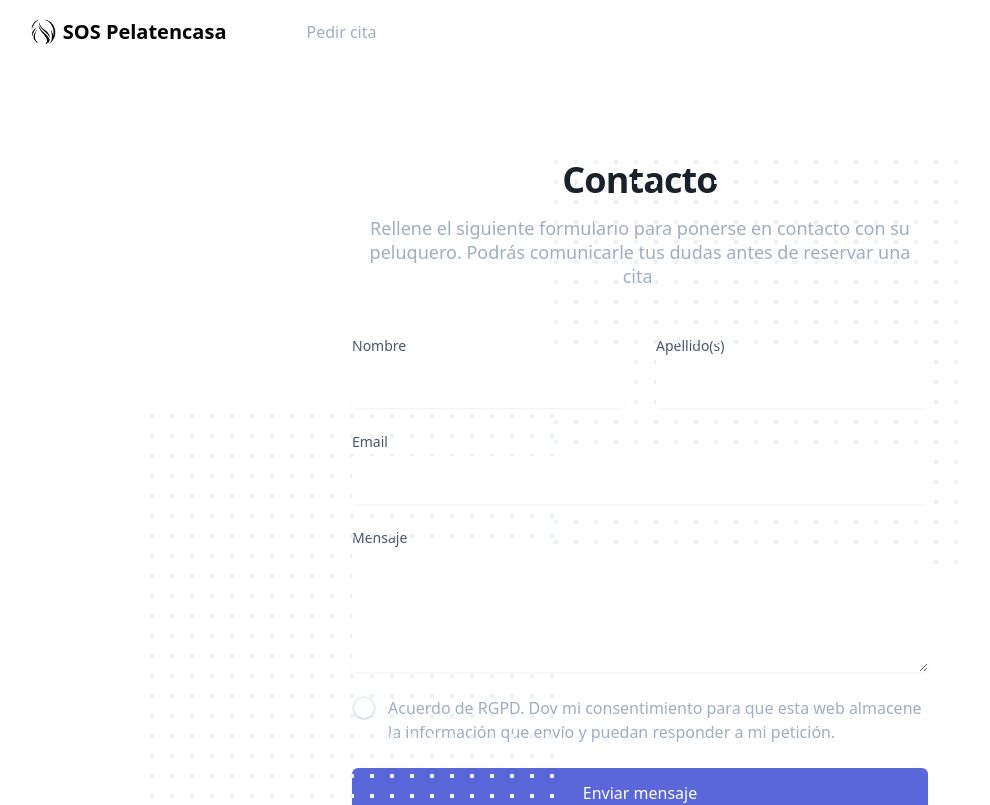
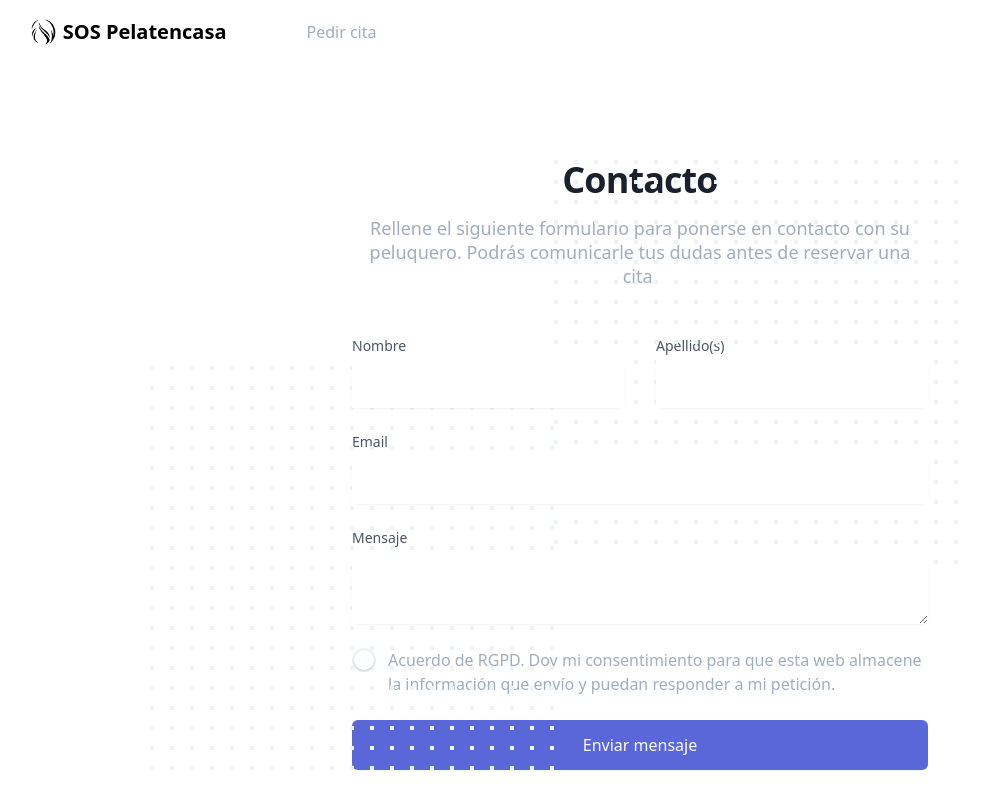
Before and after one commit to Afsoon/soscortarmeelpelo, a Next.js app: page /contact in a window 1280 px wide. Shown: the top 805 px of the page, without its empty margins (0-990 px from the left). Built offline with nearby package versions, Linux system fonts and the light colour scheme; what @tailwindcss/ui would draw is missing.

Commit message:
Form with behaviour but don't sent yet the form

```diff
--- a/package.json
+++ b/package.json
@@ -26,7 +26,8 @@
   "dependencies": {
     "next": "9.3.4",
     "react": "16.13.1",
-    "react-dom": "16.13.1"
+    "react-dom": "16.13.1",
+    "react-hook-form": "^5.5.0"
   },
   "devDependencies": {
     "@fullhuman/postcss-purgecss": "^2.1.0",
--- a/src/pages/contact.tsx
+++ b/src/pages/contact.tsx
@@ -1,17 +1,231 @@
-import React, { useState } from 'react'
+import React, { useState, forwardRef } from 'react'
 import Footer from '../components/Footer'
 import Header from '../components/Header'
 import Head from 'next/head'
+import { useForm } from 'react-hook-form'
 
-const Form = () => {
-  const [accepTOC, setAceeptTOC] = useState(false)
-  const classNameBg = accepTOC ? 'bg-indigo-600' : 'bg-gray-200'
-  const classNameTransition = accepTOC ? 'translate-x-5' : 'translate-x-0'
+const emailRegex = /(?:[a-z0-9!#$%&'*+/=?^_`{|}~-]+(?:\.[a-z0-9!#$%&'*+/=?^_`{|}~-]+)*|"(?:[\x01-\x08\x0b\x0c\x0e-\x1f\x21\x23-\x5b\x5d-\x7f]|\\[\x01-\x09\x0b\x0c\x0e-\x7f])*")@(?:(?:[a-z0-9](?:[a-z0-9-]*[a-z0-9])?\.)+[a-z0-9](?:[a-z0-9-]*[a-z0-9])?|\[(?:(?:25[0-5]|2[0-4][0-9]|[01]?[0-9][0-9]?)\.){3}(?:25[0-5]|2[0-4][0-9]|[01]?[0-9][0-9]?|[a-z0-9-]*[a-z0-9]:(?:[\x01-\x08\x0b\x0c\x0e-\x1f\x21-\x5a\x53-\x7f]|\\[\x01-\x09\x0b\x0c\x0e-\x7f])+)\])/i
+
+const Input = ({
+  htmlFor,
+  innerRef,
+  labelValue,
+  error,
+}: {
+  htmlFor: string
+  innerRef: any
+  labelValue: string
+  error?: any
+}) => {
+  const className = error
+    ? 'form-input block w-full pr-10 py-3 px-4 border-red-300 text-red-900 placeholder-red-300 focus:border-red-300 focus:shadow-outline-red sm:text-sm sm:leading-5'
+    : 'form-input block w-full pr-10 py-3 px-4 transition ease-in-out duration-150'
+
+  return (
+    <>
+      <label
+        htmlFor={htmlFor}
+        className="block text-sm font-medium leading-5 text-gray-700"
+      >
+        {labelValue}
+      </label>
+      <div className="mt-1 relative rounded-md shadow-sm">
+        <input name={htmlFor} className={className} ref={innerRef} />
+        {error && (
+          <div className="absolute inset-y-0 right-0 pr-3 flex items-center pointer-events-none">
+            <svg
+              className="h-5 w-5 text-red-500"
+              fill="currentColor"
+              viewBox="0 0 20 20"
+            >
+              <path
+                fillRule="evenodd"
+                d="M18 10a8 8 0 11-16 0 8 8 0 0116 0zm-7 4a1 1 0 11-2 0 1 1 0 012 0zm-1-9a1 1 0 00-1 1v4a1 1 0 102 0V6a1 1 0 00-1-1z"
+                clipRule="evenodd"
+              />
+            </svg>
+          </div>
+        )}
+      </div>
+      {error && <p className="mt-2 text-sm text-red-600">{error.message}</p>}
+    </>
+  )
+}
+
+const Textarea = ({
+  htmlFor,
+  innerRef,
+  labelValue,
+  error,
+}: {
+  htmlFor: string
+  innerRef: any
+  labelValue: string
+  error?: any
+}) => {
+  const className = error
+    ? 'form-input block w-full pr-10 py-3 px-4 border-red-300 text-red-900 placeholder-red-300 focus:border-red-300 focus:shadow-outline-red sm:text-sm sm:leading-5'
+    : 'form-textarea block w-full pr-10 py-3 px-4 transition ease-in-out duration-150'
+
+  return (
+    <>
+      <label
+        htmlFor={htmlFor}
+        className="block text-sm font-medium leading-5 text-gray-700"
+      >
+        {labelValue}
+      </label>
+      <div className="mt-1 relative rounded-md shadow-sm">
+        <textarea name={htmlFor} className={className} ref={innerRef} />
+        {error && (
+          <div className="absolute inset-y-0 right-0 pr-3 flex items-center pointer-events-none">
+            <svg
+              className="h-5 w-5 text-red-500"
+              fill="currentColor"
+              viewBox="0 0 20 20"
+            >
+              <path
+                fillRule="evenodd"
+                d="M18 10a8 8 0 11-16 0 8 8 0 0116 0zm-7 4a1 1 0 11-2 0 1 1 0 012 0zm-1-9a1 1 0 00-1 1v4a1 1 0 102 0V6a1 1 0 00-1-1z"
+                clipRule="evenodd"
+              />
+            </svg>
+          </div>
+        )}
+      </div>
+      {error && <p className="mt-2 text-sm text-red-600">{error.message}</p>}
+    </>
+  )
+}
+
+const Form = ({ setShowCorrectMessage }) => {
+  const [acceptRGPD, setAcceptRGPD] = useState(false)
+  const [clicked, setClickedChecbox] = useState(false)
+  const { register, handleSubmit, errors } = useForm()
+  const classNameBg = acceptRGPD ? 'bg-indigo-600' : 'bg-gray-200'
+  const classNameTransition = acceptRGPD ? 'translate-x-5' : 'translate-x-0'
+  const onSubmit = (data) => {
+    if (acceptRGPD) {
+      setShowCorrectMessage(true)
+    } else {
+      setClickedChecbox(true)
+    }
+  }
 
   const clickCheckbox = () => {
-    setAceeptTOC((state) => !state)
+    setClickedChecbox(true)
+    setAcceptRGPD((state) => !state)
   }
+  return (
+    <form
+      onSubmit={handleSubmit(onSubmit)}
+      className="grid grid-cols-1 row-gap-6 sm:grid-cols-2 sm:col-gap-8"
+    >
+      <div>
+        <Input
+          htmlFor="first_name"
+          labelValue="Nombre"
+          innerRef={register({
+            required: {
+              value: true,
+              message: 'El nombre es obligatorio.',
+            },
+            min: { value: 1, message: 'El nombre es obligatorio.' },
+          })}
+          error={errors.first_name}
+        />
+      </div>
+      <div>
+        <Input
+          htmlFor="last_name"
+          labelValue="Apellido(s)"
+          innerRef={register()}
+          error={undefined}
+        />
+      </div>
+      <div className="sm:col-span-2">
+        <Input
+          htmlFor="email"
+          labelValue="Email"
+          innerRef={register({
+            required: {
+              value: true,
+              message: 'El email es obligatorio.',
+            },
+            pattern: {
+              value: emailRegex,
+              message: 'El emaile es invalido.',
+            },
+          })}
+          error={errors.email}
+        />
+      </div>
+      <div className="sm:col-span-2">
+        <Textarea
+          htmlFor="message"
+          labelValue="Mensaje"
+          innerRef={register({
+            required: {
+              value: true,
+              message: 'El mensaje es obligatorio.',
+            },
+            min: { value: 1, message: 'El mensaje es obligatorio.' },
+          })}
+          error={errors.message}
+        />
+      </div>
+      <div className="sm:col-span-2">
+        <div className="flex items-start">
+          <div className="flex-shrink-0">
+            <span
+              role="checkbox"
+              tabIndex={0}
+              aria-checked={acceptRGPD ? 'true' : 'false'}
+              onClick={clickCheckbox}
+              className={`${classNameBg} relative inline-block flex-shrink-0 h-6 w-11 border-2 border-transparent rounded-full cursor-pointer transition-colors ease-in-out duration-200 focus:outline-none focus:shadow-outline`}
+            >
+              <span
+                aria-hidden="true"
+                className={`${classNameTransition} inline-block h-5 w-5 rounded-full bg-white shadow transform transition ease-in-out duration-200`}
+              ></span>
+            </span>
+          </div>
+          <div className="ml-3">
+            <p className="text-base leading-6 text-gray-500">
+              Acuerdo de RGPD. Doy mi consentimiento para que esta web almacene
+              la información que envío y puedan responder a mi petición.
+            </p>
+            {!acceptRGPD && clicked && (
+              <p className="mt-2 text-sm text-red-600">
+                Es obligatorio aceptar el acuerdo de RGPD.
+              </p>
+            )}
+          </div>
+        </div>
+      </div>
+      <div className="sm:col-span-2">
+        <span className="w-full inline-flex rounded-md shadow-sm">
+          <button
+            type="submit"
+            onClick={handleSubmit(onSubmit)}
+            className="w-full inline-flex items-center justify-center px-6 py-3 border border-transparent text-base leading-6 font-medium rounded-md text-white bg-indigo-600 hover:bg-indigo-500 focus:outline-none focus:border-indigo-700 focus:shadow-outline-indigo active:bg-indigo-700 transition ease-in-out duration-150"
+          >
+            Enviar mensaje
+          </button>
+        </span>
+      </div>
+    </form>
+  )
+}
 
+const MessageCorrect = () => (
+  <h2 className="text-3xl text-center leading-9 font-extrabold tracking-tight text-gray-900 sm:text-4xl sm:leading-10">
+    Formulario enviado satisfactoriamente.
+  </h2>
+)
+
+const FormContainer = () => {
+  const [showCorrectMessage, setShowCorrectMessage] = useState(false)
   return (
     <div className="bg-gray-50 py-16 px-4 overflow-hidden sm:px-6 lg:px-8 lg:py-24">
       <div className="relative max-w-xl mx-auto">
@@ -83,111 +297,20 @@ const Form = () => {
           <h2 className="text-3xl leading-9 font-extrabold tracking-tight text-gray-900 sm:text-4xl sm:leading-10">
             Contacto
           </h2>
-          <p className="mt-4 text-lg leading-6 text-gray-500">
-            Rellene el siguiente formulario para ponerse en contacto con su
-            peluquero. Podrás comunicarle tus dudas antes de reservar una cita.
-          </p>
+          {showCorrectMessage ? undefined : (
+            <p className="mt-4 text-lg leading-6 text-gray-500">
+              Rellene el siguiente formulario para ponerse en contacto con su
+              peluquero. Podrás comunicarle tus dudas antes de reservar una
+              cita.
+            </p>
+          )}
         </div>
         <div className="mt-12">
-          <form
-            action="#"
-            method="POST"
-            className="grid grid-cols-1 row-gap-6 sm:grid-cols-2 sm:col-gap-8"
-          >
-            <div>
-              <label
-                htmlFor="first_name"
-                className="block text-sm font-medium leading-5 text-gray-700"
-              >
-                Nombre
-              </label>
-              <div className="mt-1 relative rounded-md shadow-sm">
-                <input
-                  id="first_name"
-                  className="form-input py-3 px-4 block w-full transition ease-in-out duration-150"
-                />
-              </div>
-            </div>
-            <div>
-              <label
-                htmlFor="last_name"
-                className="block text-sm font-medium leading-5 text-gray-700"
-              >
-                Apellido(s)
-              </label>
-              <div className="mt-1 relative rounded-md shadow-sm">
-                <input
-                  id="last_name"
-                  className="form-input py-3 px-4 block w-full transition ease-in-out duration-150"
-                />
-              </div>
-            </div>
-            <div className="sm:col-span-2">
-              <label
-                htmlFor="email"
-                className="block text-sm font-medium leading-5 text-gray-700"
-              >
-                Email
-              </label>
-              <div className="mt-1 relative rounded-md shadow-sm">
-                <input
-                  id="email"
-                  type="email"
-                  className="form-input py-3 px-4 block w-full transition ease-in-out duration-150"
-                />
-              </div>
-            </div>
-            <div className="sm:col-span-2">
-              <label
-                htmlFor="message"
-                className="block text-sm font-medium leading-5 text-gray-700"
-              >
-                Mensaje
-              </label>
-              <div className="mt-1 relative rounded-md shadow-sm">
-                <textarea
-                  id="message"
-                  rows={4}
-                  className="form-textarea py-3 px-4 block w-full transition ease-in-out duration-150"
-                />
-              </div>
-            </div>
-            <div className="sm:col-span-2">
-              <div className="flex items-start">
-                <div className="flex-shrink-0">
-                  <span
-                    role="checkbox"
-                    tabIndex={0}
-                    aria-checked="false"
-                    onClick={clickCheckbox}
-                    className={`${classNameBg} relative inline-block flex-shrink-0 h-6 w-11 border-2 border-transparent rounded-full cursor-pointer transition-colors ease-in-out duration-200 focus:outline-none focus:shadow-outline`}
-                  >
-                    <span
-                      aria-hidden="true"
-                      className={`${classNameTransition} inline-block h-5 w-5 rounded-full bg-white shadow transform transition ease-in-out duration-200`}
-                    ></span>
-                  </span>
-                </div>
-                <div className="ml-3">
-                  <p className="text-base leading-6 text-gray-500">
-                    Acuerdo de RGPD. Doy mi consentimiento para que esta web
-                    almacene la información que envío y puedan responder a mi
-                    petición.
-                  </p>
-                </div>
-              </div>
-            </div>
-            <div className="sm:col-span-2">
-              <span className="w-full inline-flex rounded-md shadow-sm">
-                <button
-                  type="button"
-                  className="w-full inline-flex items-center justify-center px-6 py-3 border border-transparent text-base leading-6 font-medium rounded-md text-white bg-indigo-600 hover:bg-indigo-500 focus:outline-none focus:border-indigo-700 focus:shadow-outline-indigo active:bg-indigo-700 transition ease-in-out duration-150"
-                >
-                  Enviar mensaje
-                </button>
-              </span>
-            </div>
-          </form>
+          {showCorrectMessage ? (
+            <MessageCorrect />
+          ) : (
+            <Form setShowCorrectMessage={setShowCorrectMessage} />
+          )}
         </div>
       </div>
     </div>
@@ -231,7 +354,7 @@ const Contact = () => {
         <link rel="canonical" href="https://pelatencasa.now.sh/contact" />
       </Head>
       <Header showBook />
-      <Form />
+      <FormContainer />
       <Footer />
     </>
   )
```
Also changed, not shown: 1 other file (tests, documents, lock files or other folders).
